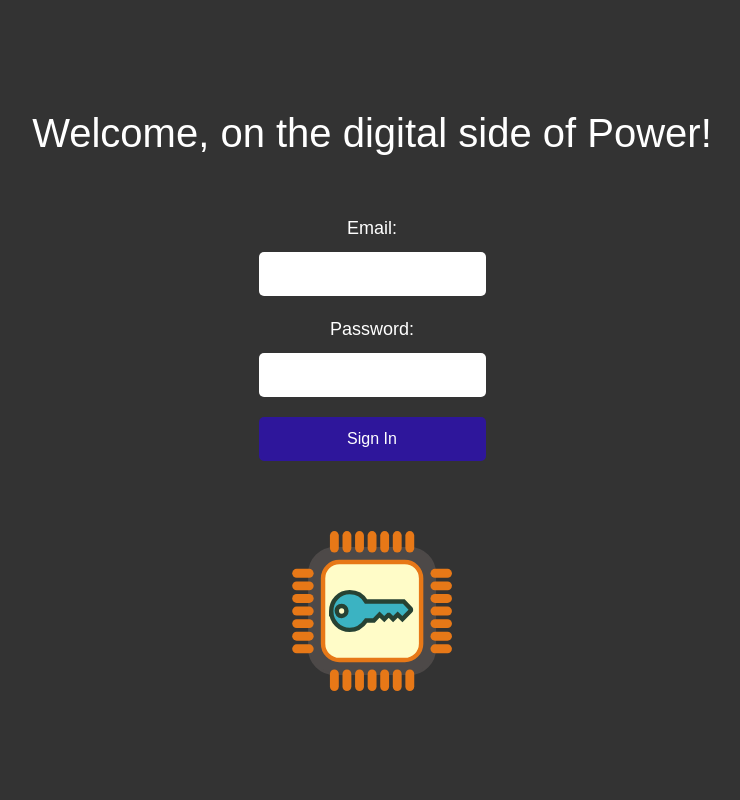
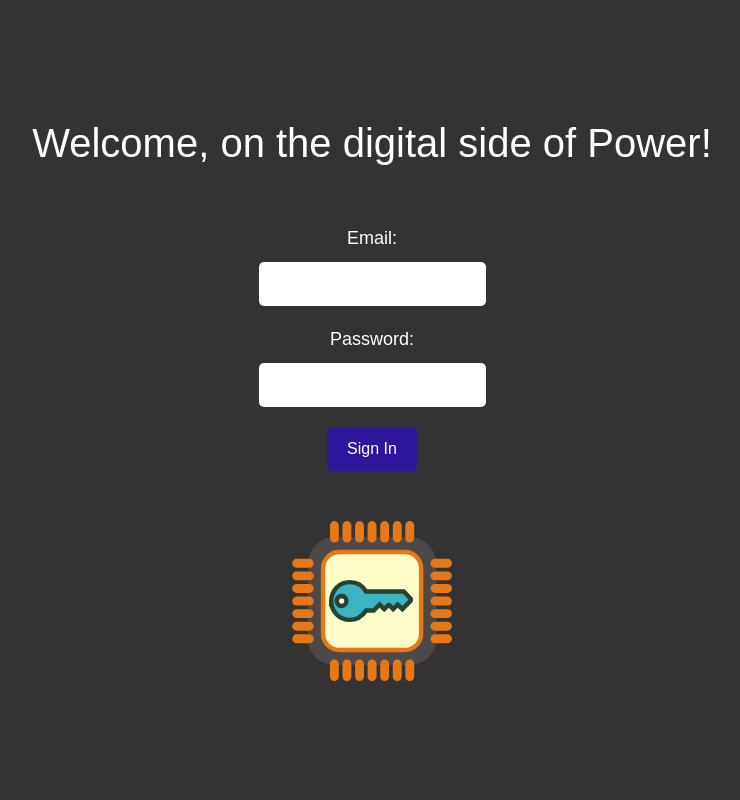
Before and after one commit to MontyPython00/Django-Linode, a Django app: page /wallet/ in a window 1280 px wide. Shown: the part 86-886 px from the top of the page, without its empty margins (268-1008 px from the left). Run offline with Django 4.2, Linux system fonts and the light colour scheme.

Commit message:
Server_Patch

```diff
--- a/wallet/forms.py
+++ b/wallet/forms.py
@@ -7,7 +7,7 @@ class SignInForm(forms.Form):
 	password = forms.CharField(label = 'Password:', max_length=30, widget=forms.PasswordInput(attrs={'class': 'form-control'})
 )
 class SearchEngineForm(forms.Form):
-	search = forms.CharField(max_length=40, label='Coin:', widget=forms.EmailInput(attrs={'class':'form-control'}))
+	search = forms.CharField(max_length=40, label='Coin:', widget=forms.TextInput(attrs={'class':'form-control'}))
 
 class AccountForm(ModelForm):
 	password = forms.CharField(widget=forms.PasswordInput)
--- a/wallet/static/wallet/home_css.css
+++ b/wallet/static/wallet/home_css.css
@@ -72,7 +72,7 @@ label {
 
 input[type="email"],
 input[type="password"],
-input[type="submit"] {
+input[type="text"] {
     padding: 10px;
     border: none;
     border-radius: 5px;
```
